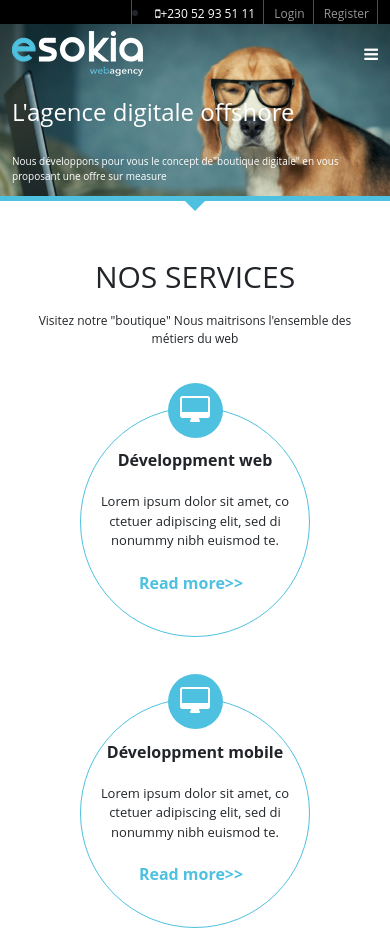
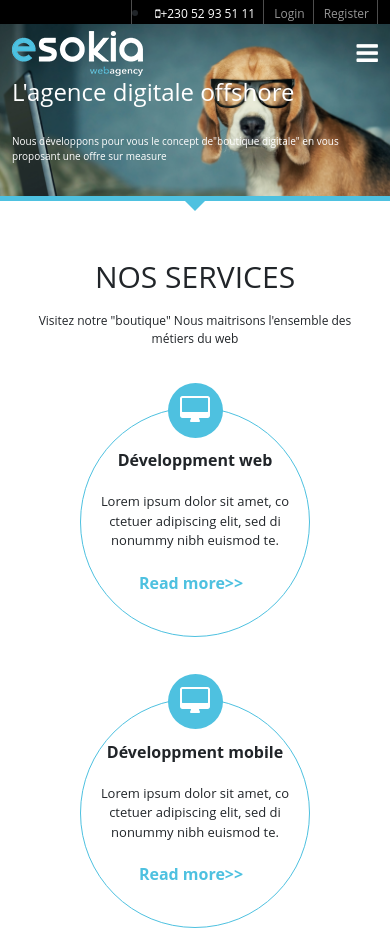
Before and after one commit to yeshna7/Test-Interne, a website: page home.html in a window 390 px wide. Shown: the top 931 px of the page. Drawn offline with Linux system fonts and the light colour scheme; a web font is replaced by a local one.

Commit message:
changes to final

```diff
--- a/home.html
+++ b/home.html
@@ -160,9 +160,9 @@
         <div class="reference ">
             <div class="ref__img">
                 <picture>
-                    <source media="(min-width: 650px)" srcset="/dist/images/background.jpg">
-                    <source media="(min-width: 430px)" srcset="/dist/images/background.jpg">
-                    <img src="/dist/images/background.jpg" class="img" style="width:auto;">
+                    <source media="(min-width: 650px)" srcset="/dist/images/background.jpg"  width="650" height="1200">
+                    <source media="(min-width: 430px)" srcset="/dist/images/background.jpg"  width="430" height="400">
+                    <img src="/dist/images/background.jpg" class="img" width="1600" height="610">
                 </picture>
                 <div class="overlay"></div>
             </div>
--- a/src/scss/base/_media.scss
+++ b/src/scss/base/_media.scss
@@ -10,4 +10,5 @@ svg {
 
 picture {
   display: block;
+  height: 100%;
 }
--- a/src/scss/block/_contact.scss
+++ b/src/scss/block/_contact.scss
@@ -7,37 +7,27 @@
         font-size: 18px;
         font-weight: bold;
 
-
-
         @include media-breakpoint-up(lg) {
             font-size: 30px;
             font-weight: bold;
         }
-
-
     }
 
     &__title {
         text-align: center;
         margin-bottom: 20px;
-
-        @include media-breakpoint-up(lg) {
-        text-align: center;
-
-            }
     }
 
     &__desc {
         text-align: center;
-        padding: 0 ;
+        padding: 0;
         margin-bottom: 20px;
-        font-size:12px;
+        font-size: 12px;
 
         @include media-breakpoint-up(lg) {
-            text-align: center;
             padding: 0 170px;
             margin-bottom: 30px;
-            font-size:16px;
+            font-size: 16px;
         }
     }
 }
@@ -49,15 +39,12 @@
         width: 100%;
         text-align: center;
         color: $grey;
-        height:30px;
-        font-size:10px;
+        height: 30px;
+        font-size: 10px;
 
         @include media-breakpoint-up(lg) {
-        width: 100%;
-        text-align: center;
-        color: $grey;
-        height:44px;
-        font-size:14px;
+            height: 44px;
+            font-size: 14px;
         }
     }
 }
@@ -80,11 +67,6 @@
         padding: 12px 70px;
         font-size: 14px;
         line-height: 14px;
-    background-color: $green;
-    border: none;
-    border-radius: 5px;
-    color: #ffffff;
-    text-transform: uppercase;
         margin-bottom: 128px;
     }
 }
--- a/src/scss/block/_reference.scss
+++ b/src/scss/block/_reference.scss
@@ -9,10 +9,7 @@
         color: $white;
 
         @include media-breakpoint-up(lg) {
-            text-align: center;
-            padding: 25px 0 30px;
             font-size: 30px;
-            color: $white;
         }
     }
 
@@ -22,9 +19,7 @@
         color: $white;
 
         @include media-breakpoint-up(lg) {
-            text-align: center;
             margin-bottom: 30px;
-            color: $white;
         }
     }
 
@@ -33,15 +28,17 @@
         line-height: 30px;
         text-transform: uppercase;
     }
+    &__content{
+        position:relative;
+        z-index: 2;
+    }
 }
 
 .card {
     background-color: $white;
-
-     margin-bottom: 30px;
+    margin-bottom: 30px;
 
     @include media-breakpoint-up(lg) {
-        background-color: $white;
         margin-bottom: 70px;
     }
 
@@ -49,19 +46,19 @@
         padding: 0 0 20px 18px;
         font-size: 20.31px;
         color: $blue;
+
         @include media-breakpoint-up(lg) {
             padding: 0 0 26px 23px;
-        font-size: 20.31px;
-        color: $blue;
+            font-size: 20.31px;
         }
     }
 
     &__text {
         font-family: $Open-sans;
-        font-size: 16px;
+        font-size: 14px;
         padding: 0 0 25px 18px;
+
         @include media-breakpoint-up(lg) {
-            font-family: $Open-sans;
             font-size: 16px;
             padding: 0 0 30px 23px;
         }
@@ -73,21 +70,27 @@
 
         @include media-breakpoint-up(lg) {
             display: block;
-            width: 100%;
             height: 15rem;
         }
+
+        // @include media-breakpoint-up(md) {
+        //     height: 10rem;
+        // }
     }
 }
 
 .ref__img {
     position: absolute;
-    background-size: cover;
-    z-index: -1;
+    // background-size: cover;
+    z-index: 1;
     width: 100%;
     height: 100%;
     top: 0;
     left: 0;
+    bottom: 0;
+
 }
+
 
 .overlay {
     position: absolute;
@@ -106,4 +109,14 @@
     min-width: 100%;
     max-width: inherit;
     object-fit: cover;
+
+     @include media-breakpoint-up(md) {
+    //     position:static;
+    //     top: 0;
+    //     left: 0;
+    //     right: 0;
+    //     bottom: 0;
+    height:100%;
+    width:100%;
+    }
 }
--- a/src/scss/block/_services.scss
+++ b/src/scss/block/_services.scss
@@ -24,9 +24,8 @@
 
         @include media-breakpoint-up(lg) {
             font-size: 30px;
-            text-align: center;
             margin: 62px 0 20px;
-            font-weight: 100;
+
         }
     }
 
@@ -37,7 +36,6 @@
 
         @include media-breakpoint-up(lg) {
             font-size: 16px;
-            text-align: center;
             margin-bottom: 30px;
         }
     }
--- a/src/scss/components/_banner.scss
+++ b/src/scss/components/_banner.scss
@@ -1,37 +1,33 @@
-
 .banner {
     &__desc {
         font-size: 10px;
         color: $white;
 
-        @include media-breakpoint-up(lg){
+        @include media-breakpoint-up(lg) {
             font-size: 18px;
-            color: $white;
         }
-
-
     }
 
-   &__title {
+    &__title {
         font-size: 24px;
         line-height: 24px;
         color: $white;
-        margin-top: 100px;
+        margin-top: 80px;
 
-        @include media-breakpoint-up(lg){
+        @include media-breakpoint-up(lg) {
             font-size: 59px;
             line-height: 59px;
             margin-top: 146px;
         }
     }
 
-    &__content{
+    &__content {
         position: absolute;
         top: 0;
         left: 0;
         bottom: 0;
         right: 0;
         margin: auto;
-        z-index:1;
+        z-index: 1;
     }
 }
--- a/src/scss/components/_news.scss
+++ b/src/scss/components/_news.scss
@@ -1,34 +1,38 @@
 .news {
-    padding: 86px 32px;;
-
+    padding: 86px 32px;
+    ;
 
     &__title {
-        margin-top: 30px;
-        margin-bottom: 20px;
+        margin-top: 62px;
+        margin-bottom: 40px;
         margin-left: 10px;
         font-size: 28px;
+        line-height: 28px;
         color: $blue;
 
         @include media-breakpoint-up(lg) {
             font-size: 30.47px;
             color: $blue;
-            // margin-top:62px;
-            // margin-bottom: 40px;
+            margin-top: 30px;
+            margin-bottom: 25px;
+        }
+
+        @include media-breakpoint-up(xl) {
+            margin-top: 62px;
+            margin-bottom: 40px;
         }
     }
 
     &__desc {
         font-size: 12px;
-         margin-bottom: 0;
+        margin-bottom: 0;
         margin-left: 10px;
         color: $grey;
-        margin-bottom: 25px;
 
         @include media-breakpoint-up(lg) {
             font-size: 13.54px;
-            color: $grey;
-            margin-bottom: 48px;
-
+            margin-bottom: 45px;
+            padding-right: 20px;
         }
     }
 
@@ -42,7 +46,6 @@
     @include media-breakpoint-up(lg) {
         color: $blue;
         font-size: 14px;
-        font-weight: bold;
     }
 }
 
@@ -53,10 +56,9 @@
         min-width: 100%;
         min-height: 100%;
         object-fit: cover;
+    }
 
-
+    picture {
+        height: 100%;
     }
-picture{
-    height: 100%;
 }
-}
--- a/src/scss/layout/_navigation.scss
+++ b/src/scss/layout/_navigation.scss
@@ -3,17 +3,7 @@
     width: 100%;
     top: 31px;
     left: 0;
-    z-index: 2;
-
-    &.sticky {
-        padding: 50px 100px;
-        background: $black;
-        margin-top: 0;
-        top:0;
-        font-size: 12px;
-
-
-    }
+    z-index: 3;
 
     @include media-breakpoint-up(lg) {
         margin-top: 40px;
@@ -69,6 +59,14 @@
     }
 }
 
+.sticky {
+    padding: 15px 0px;
+    background: $black;
+    margin-top: 0;
+    top: 0;
+    font-size: 12px;
+}
+
 .active {
     background-color: $blue;
     border-radius: 12px;
@@ -87,6 +85,7 @@
     display: flex;
     position: relative;
     color: $white;
+    font-size: 25px;
 
     @include media-breakpoint-up(lg) {
         position: absolute;
@@ -99,10 +98,3 @@
         width: 50px;
     }
 }
-// .logo{
-//     margin-top: 18px;
-
-//     @include media-breakpoint-up(lg) {
-//         margin-top: 0;
-//     }
-// }
```
Also changed, not shown: src/scss/layout/_header.scss (+4 -11 lines), dist/css/main.min.css. Lines whose indentation alone changed are shown as unchanged.
